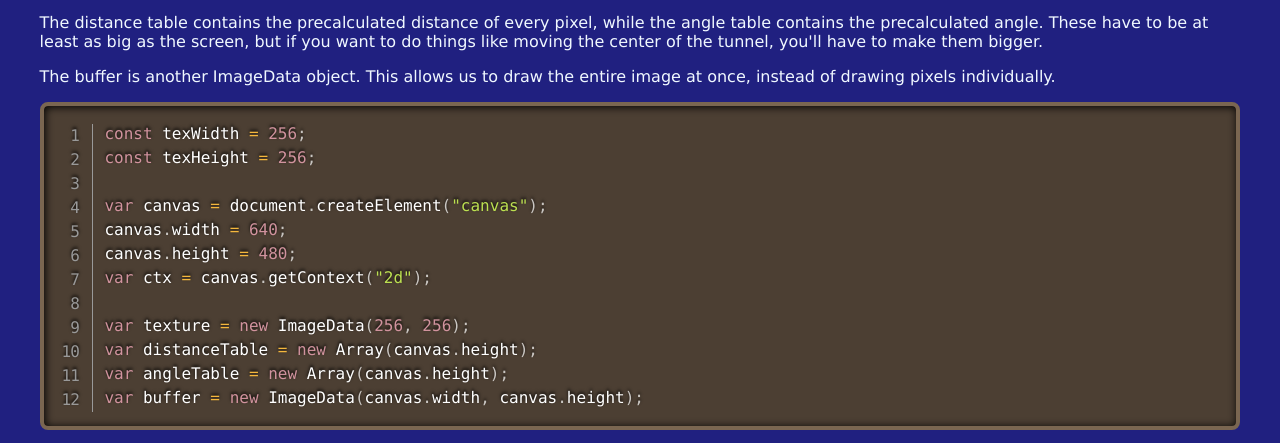
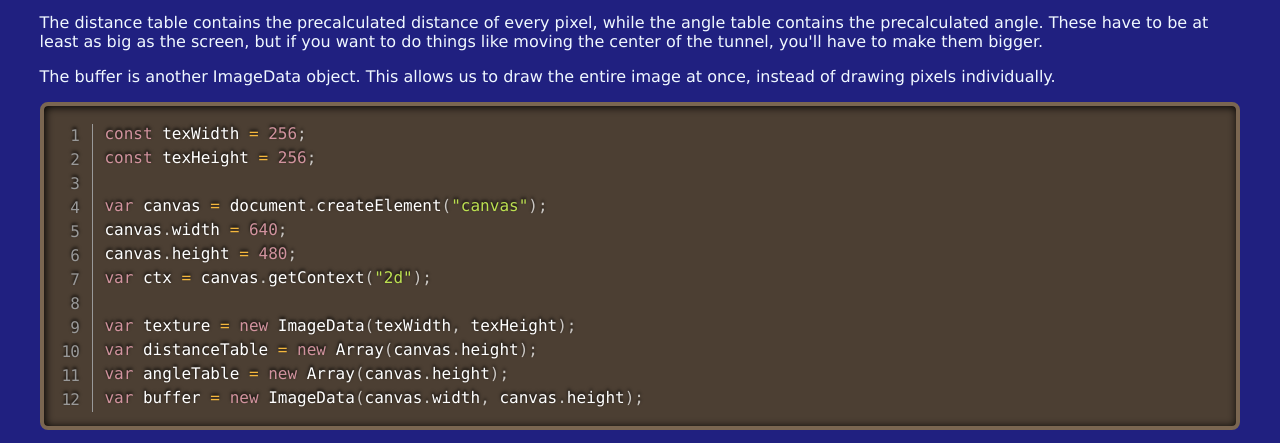
Before and after one commit to InvisibleWater/MattGraphicsTutorials, a plain HTML site: page effects/tunnel.html in a window 1280 px wide. Shown: the part 1425-1868 px from the top of the page. Drawn offline with Linux system fonts and the light colour scheme.

Commit message:
Update tunnel.html

```diff
--- a/effects/tunnel.html
+++ b/effects/tunnel.html
@@ -54,7 +54,7 @@ canvas.width = 640;
 canvas.height = 480;
 var ctx = canvas.getContext("2d");
 
-var texture = new ImageData(256, 256);
+var texture = new ImageData(texWidth, texHeight);
 var distanceTable = new Array(canvas.height);
 var angleTable = new Array(canvas.height);
 var buffer = new ImageData(canvas.width, canvas.height);</code></pre></div>
```
